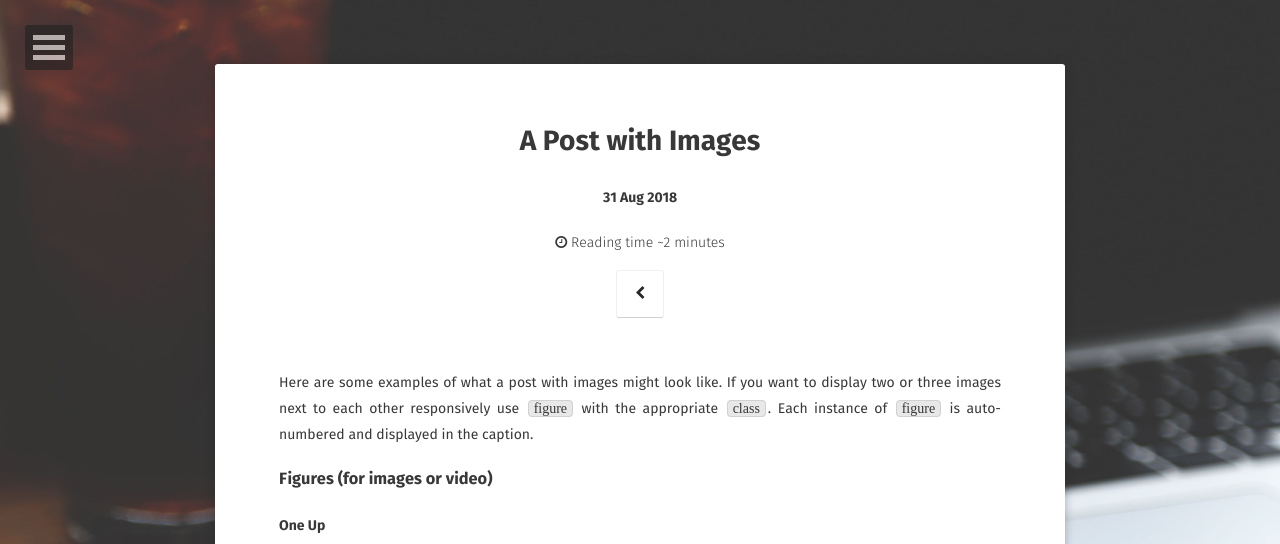
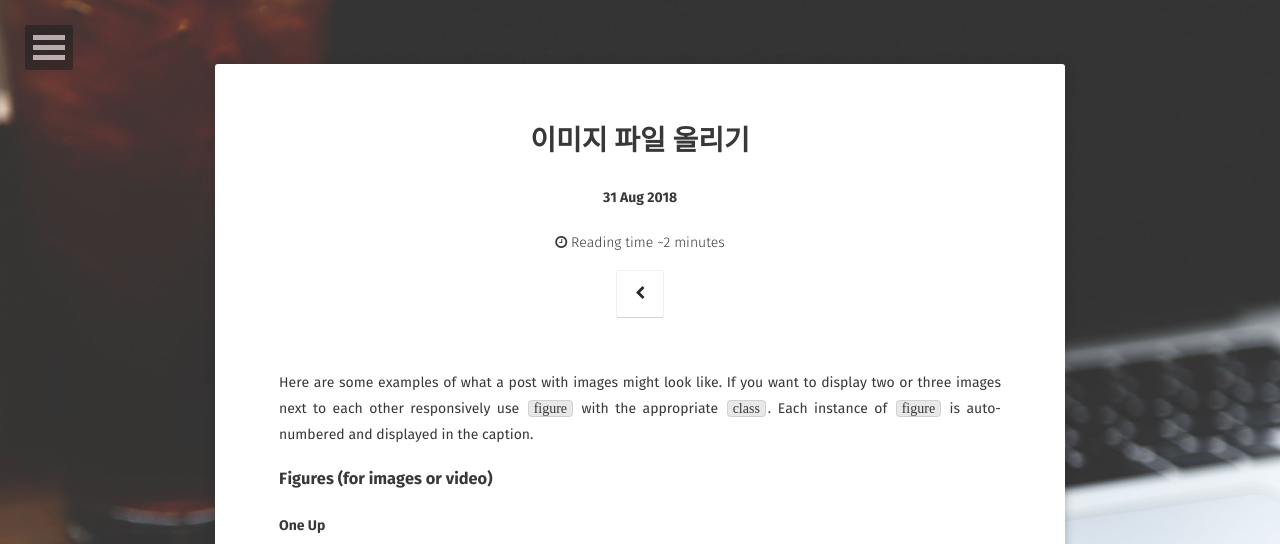
Before and after one commit to Gunwoos/Gunwoos.github.io, a Jekyll site: the page built from _posts/2018-08-31-sample-post-images.md, in a window 1280 px wide and 900 px high, cut to the strip 0-544 px from the top of the window. Built offline with Jekyll 4.4.1, drawn with Linux system fonts in a browser that asks for light colours; some web fonts are replaced; comment, search, counter and statistics services are not loaded.

Commit message:
Update 2018-08-31-sample-post-images.md

```diff
--- a/_posts/2018-08-31-sample-post-images.md
+++ b/_posts/2018-08-31-sample-post-images.md
@@ -1,8 +1,8 @@
 ---
 layout: post
-title: "A Post with Images"
+title: "이미지 파일 올리기"
 date: 2018-08-31
-excerpt: "Examples and code for displaying images in posts."
+excerpt: "게시글에 이미지를 올리는 예시"
 tags: [sample post, images, test]
 comments: true
 ---
```
